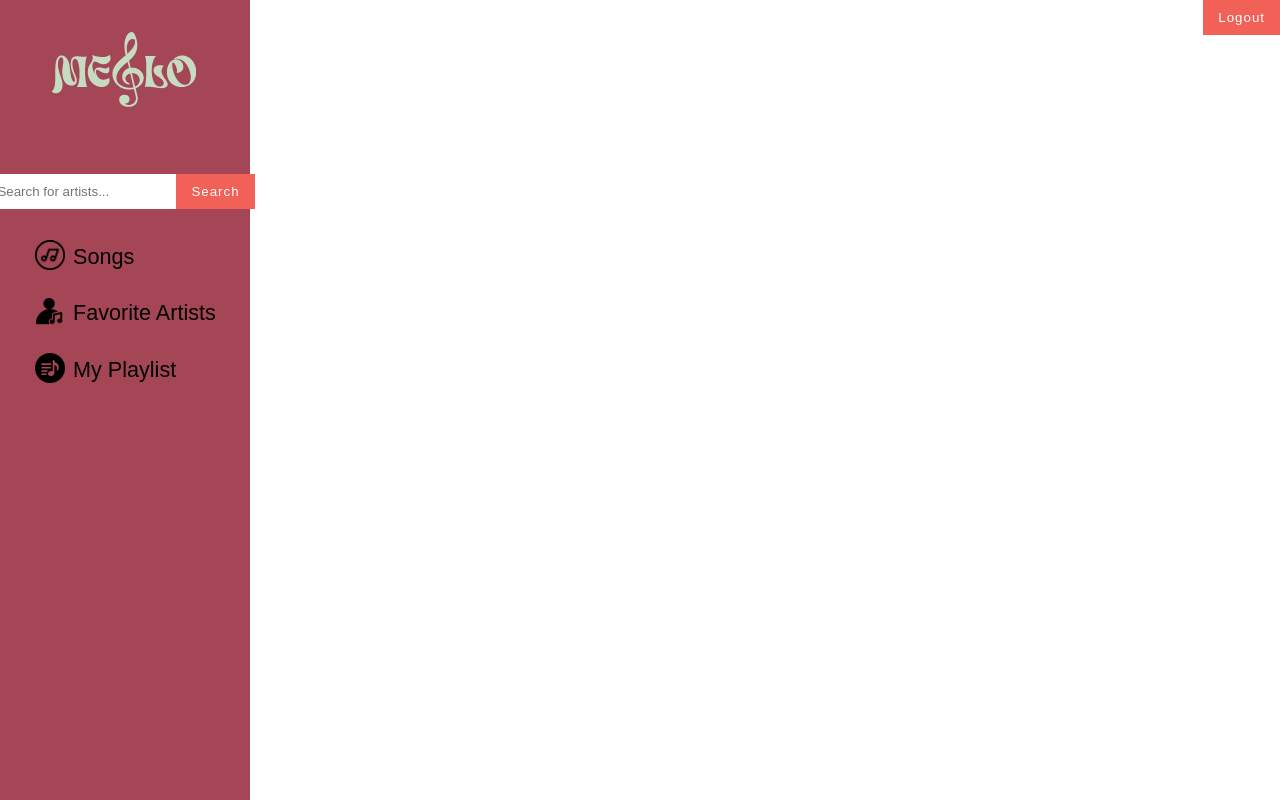
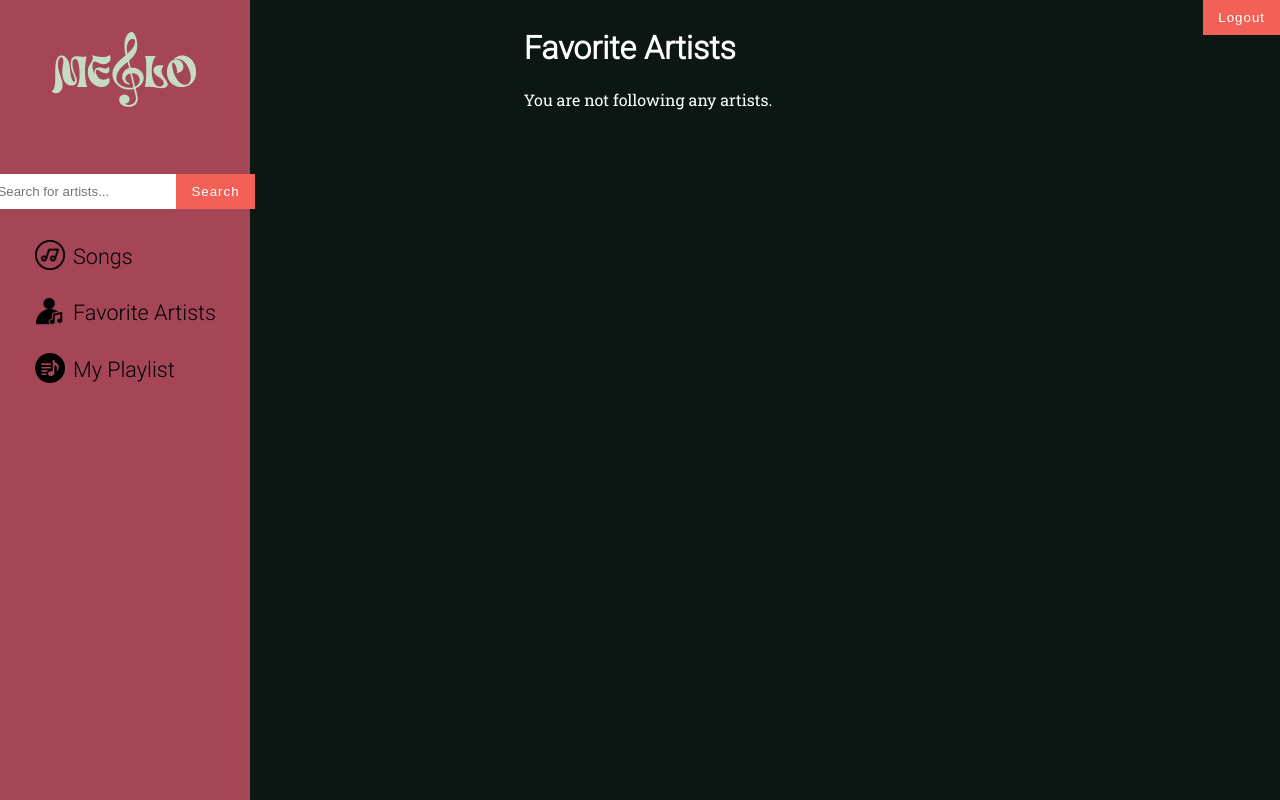
Before and after one commit to mehrdad-ordobadi/Melo, a Flask app: page /favorite_artists in a window 1280 px wide. Run offline with Flask 3, Linux system fonts and the light colour scheme; the visitor is signed in with stand-in values (Sample User, id 1); data comes from the database, SQL or seed files in the repository; data that the repository does not hold is empty.

Commit message:
make fonts on all pages the same

```diff
--- a/app/static/artist_bio.css
+++ b/app/static/artist_bio.css
@@ -1,8 +1,11 @@
+@import url('https://fonts.googleapis.com/css2?family=Roboto+Slab&family=Roboto:wght@300&display=swap');
+
 body {
     margin-left: 25px;
     display: grid;
     grid-template-columns: repeat(5,1fr);
-    grid-auto-rows: auto
+    grid-auto-rows: auto;
+    font-family: 'Roboto', sans-serif;
 }
 
 .bio-content {
--- a/app/static/artist_page.css
+++ b/app/static/artist_page.css
@@ -1,3 +1,5 @@
+@import url('https://fonts.googleapis.com/css2?family=Roboto+Slab&family=Roboto:wght@300&display=swap');
+
 .hidden {
     display: none;
 }
@@ -6,7 +8,8 @@ body {
     margin-left: 25px;
     display: grid;
     grid-template-columns: repeat(5,1fr);
-    grid-auto-rows: auto
+    grid-auto-rows: auto;
+    font-family: 'Roboto', sans-serif;
 }
 
 h1 {
--- a/app/static/dashboard.css
+++ b/app/static/dashboard.css
@@ -1,7 +1,9 @@
+@import url('https://fonts.googleapis.com/css2?family=Roboto+Slab&family=Roboto:wght@300&display=swap');
+
 body {
     color: white;
     background-color: #0C1713;
-    font-family: 'Red Hat Display', sans-serif;
+    font-family: 'Roboto', sans-serif;
     margin-left: 25px;
     display: grid;
     grid-template-columns: repeat(5,1fr);
--- a/app/static/favorite_artists.css
+++ b/app/static/favorite_artists.css
@@ -1,10 +1,19 @@
+@import url('https://fonts.googleapis.com/css2?family=Roboto+Slab&family=Roboto:wght@300&display=swap');
+
 body {
     margin-left: 25px;
     display: grid;
     grid-template-columns: repeat(5,1fr);
-    grid-auto-rows: auto
+    grid-auto-rows: auto;
+    background-color: #0C1713;
+    color: #FFF;
+    font-family: 'Roboto Slab', serif;
 }
 
 .favorite-artists-container {
     grid-column: 3/5;
 }
+
+h1 {
+    font-family: 'Roboto', sans-serif;
+}
--- a/app/static/homepage.css
+++ b/app/static/homepage.css
@@ -1,8 +1,9 @@
-@import url('https://fonts.googleapis.com/css2?family=Lobster+Two:ital@1&display=swap');
+@import url('https://fonts.googleapis.com/css2?family=Roboto+Slab&family=Roboto:wght@300&display=swap');
 
 body {
   background-color: #0C1713;
   margin: 0;
+  font-family: 'Roboto', sans-serif;
 }
 
 button {
@@ -72,7 +73,7 @@ main h2 {
   justify-content: center;
   font-size: 3rem;
   margin-bottom: 5%;
-  font-family: 'Lobster Two', cursive;
+  font-family: 'Roboto Slab', serif;
 }
 
 p {
--- a/app/static/navbar.css
+++ b/app/static/navbar.css
@@ -1,3 +1,5 @@
+@import url('https://fonts.googleapis.com/css2?family=Roboto+Slab&family=Roboto:wght@300&display=swap');
+
 .sidebar {
     color: #FFF;
     background-color: #A54657;
@@ -75,6 +77,7 @@
     top: 2px;
     position: relative;
     left: 8px;
+    font-family: 'Roboto Slab', serif;
 }
 
 /*   */
@@ -109,6 +112,7 @@
     top: 2px;
     position: relative;
     left: 8px;
+    font-family: 'Roboto', sans-serif;
 }
 
 
--- a/app/static/player.css
+++ b/app/static/player.css
@@ -2,6 +2,7 @@
   margin: 0px;
   padding: 0px;
   box-sizing: border-box;
+  font-family: 'Roboto', sans-serif;
 }
 
 .container {
--- a/app/static/playlists.css
+++ b/app/static/playlists.css
@@ -1,3 +1,5 @@
+@import url('https://fonts.googleapis.com/css2?family=Roboto+Slab&family=Roboto:wght@300&display=swap');
+
 .hidden {
     display: none;
 }
@@ -10,6 +12,7 @@ body {
     min-height: 100vh;
     margin: 0;
     padding: 0;
+    font-family: 'Roboto', sans-serif;
 }
 
 h1 {
--- a/app/static/register.css
+++ b/app/static/register.css
@@ -1,9 +1,10 @@
-@import url('https://fonts.googleapis.com/css2?family=Poppins:wght@200;300;400;500;600;700&display=swap');
+@import url('https://fonts.googleapis.com/css2?family=Roboto+Slab&family=Roboto:wght@300&display=swap');
+
 *{
   margin: 0;
   padding: 0;
   box-sizing: border-box;
-  font-family: 'Poppins',sans-serif;
+  font-family: 'Roboto Slab', serif;
 }
 body{
   height: 100vh;
--- a/app/static/search_results.css
+++ b/app/static/search_results.css
@@ -1,8 +1,11 @@
+@import url('https://fonts.googleapis.com/css2?family=Roboto+Slab&family=Roboto:wght@300&display=swap');
+
 body {
     margin-left: 25px;
     display: grid;
     grid-template-columns: repeat(5,1fr);
-    grid-auto-rows: auto
+    grid-auto-rows: auto;
+    font-family: 'Roboto', sans-serif;
 }
 
 .search-content {
--- a/app/static/songs.css
+++ b/app/static/songs.css
@@ -1,8 +1,11 @@
+@import url('https://fonts.googleapis.com/css2?family=Roboto+Slab&family=Roboto:wght@300&display=swap');
+
 body {
     margin-left: 25px;
     display: grid;
     grid-template-columns: repeat(5,1fr);
-    grid-auto-rows: auto
+    grid-auto-rows: auto;
+    font-family: 'Roboto', sans-serif;
 }
 
 h1 {
--- a/app/static/upload.css
+++ b/app/static/upload.css
@@ -1,8 +1,11 @@
+@import url('https://fonts.googleapis.com/css2?family=Roboto+Slab&family=Roboto:wght@300&display=swap');
+
 body {
     margin-left: 25px;
     display: grid;
     grid-template-columns: repeat(5,1fr);
-    grid-auto-rows: auto
+    grid-auto-rows: auto;
+    font-family: 'Roboto', sans-serif;
 }
 
 h1 {
--- a/app/templates/favorite_artists.html
+++ b/app/templates/favorite_artists.html
@@ -8,7 +8,7 @@
 
 {% block content %}
 
-<main>
+
 <div class="favorite-artists-container">
     <h1>Favorite Artists</h1>
     {% if not artists %}
@@ -21,5 +21,4 @@
         </ul>
     {% endif %}
 </div>
-</main>
 {% endblock %}
```
Lines whose indentation alone changed are shown as unchanged.
